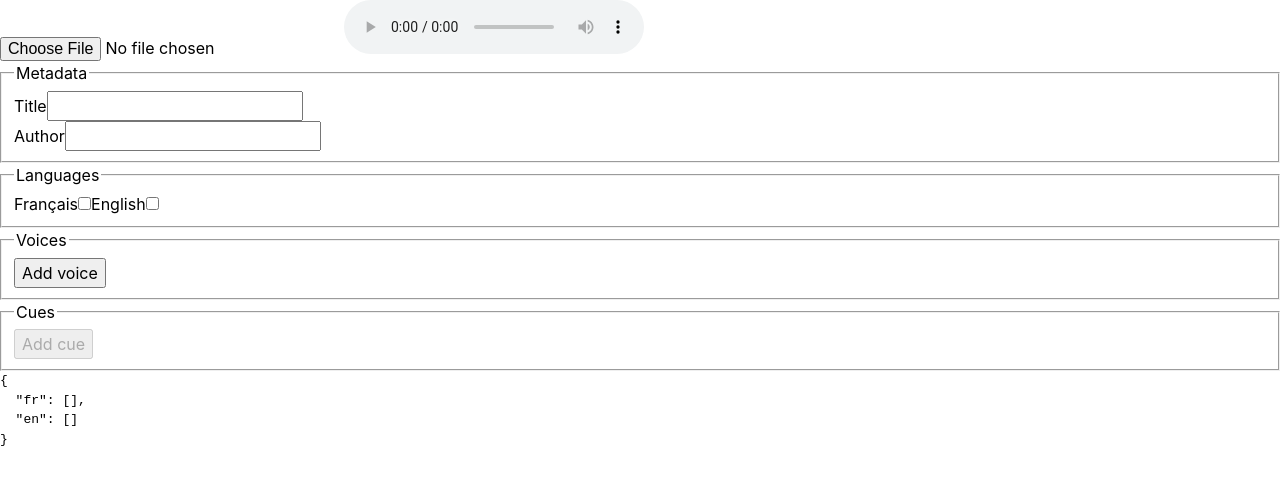
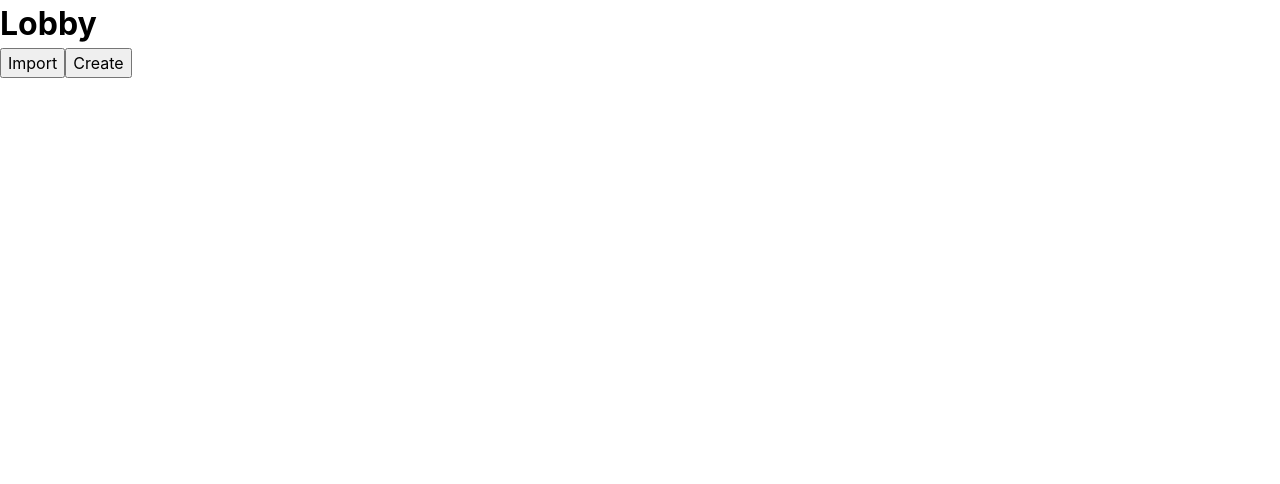
Before and after one commit to Dynodzzo/aat-editor, a React (Vite) app: page / in a window 1280 px wide. Shown: the top 484 px of the page. Built offline with nearby package versions, Linux system fonts and the light colour scheme.

Commit message:
Create Lobby page to allow creation or edition from an imported file

```diff
--- a/src/App.tsx
+++ b/src/App.tsx
@@ -1,7 +1,21 @@
+import { useState } from "react";
+import { Lobby } from "./components/Lobby/Lobby";
 import { TranscriptionForm } from "./components/TranscriptionForm/TranscriptionForm";
+import { TranscriptionFormState } from "./components/TranscriptionForm/TranscriptionFormContext/TranscriptionFormContext";
 
 function App() {
-  return <TranscriptionForm />;
+  const [isEditing, setIsEditing] = useState(false);
+  const [initialFormState, setInitialFormState] = useState<TranscriptionFormState | undefined>();
+
+  const handleStartEditing = (state?: TranscriptionFormState) => {
+    setIsEditing(true);
+    if (state) setInitialFormState(state);
+  };
+
+  if (!isEditing) {
+    return <Lobby onStartEditing={handleStartEditing} />;
+  }
+  return <TranscriptionForm initialFormState={initialFormState} />;
 }
 
 export default App;
--- /dev/null
+++ b/src/components/Lobby/Lobby.tsx
@@ -0,0 +1,44 @@
+import { useRef } from "react";
+import { TranscriptionFormState } from "../TranscriptionForm/TranscriptionFormContext/TranscriptionFormContext";
+
+type LobbyProps = {
+  onStartEditing: (state?: TranscriptionFormState) => void;
+};
+
+export const Lobby = ({ onStartEditing }: LobbyProps) => {
+  const importInputRef = useRef<HTMLInputElement>(null);
+
+  const handleFileChange = (event: React.ChangeEvent<HTMLInputElement>) => {
+    const reader = new FileReader();
+
+    reader.onload = (event) => {
+      const result = JSON.parse(event.target?.result?.toString() || "{}");
+      onStartEditing(result);
+    };
+
+    reader.onerror = (event) => {
+      console.log(event);
+    };
+
+    reader.readAsText(event.target.files?.[0] as Blob);
+  };
+
+  const handleImportClick = () => {
+    if (importInputRef.current) {
+      importInputRef.current.click();
+    }
+  };
+
+  const handleCreateClick = () => {
+    onStartEditing();
+  };
+
+  return (
+    <div>
+      <h1>Lobby</h1>
+      <input type="file" accept=".json" hidden ref={importInputRef} onChange={handleFileChange} />
+      <button onClick={handleImportClick}>Import</button>
+      <button onClick={handleCreateClick}>Create</button>
+    </div>
+  );
+};
--- /dev/null
+++ b/src/components/TranscriptionForm/ExportActions/ExportActions.tsx
@@ -0,0 +1,81 @@
+import { useTranscriptionForm } from "../TranscriptionFormContext/TranscriptionFormContext";
+
+const UNWANTED_KEYS = ["key", "duration"];
+
+export const ExportActions = () => {
+  const state = useTranscriptionForm();
+
+  // const formatVoices = () => {
+  //   return voices.map(({ id, color, name }) => {
+  //     return {
+  //       id,
+  //       color,
+  //       name: Object.entries(name).reduce((acc, [key, value]) => {
+  //         if (languages.includes(key as LanguageKey)) {
+  //           return { ...acc, [key]: value };
+  //         }
+
+  //         return acc;
+  //       }, {}),
+  //     };
+  //   });
+  // };
+
+  // const formatCues = () => {
+  //   return Object.entries(cues).reduce((acc, [key, value]) => {
+  //     if (languages.includes(key as LanguageKey)) {
+  //       return {
+  //         ...acc,
+  //         [key]: value.map(({ start, end, voice, text, note }) => ({
+  //           start,
+  //           end,
+  //           voice,
+  //           text,
+  //           note,
+  //         })),
+  //       };
+  //     }
+
+  //     return acc;
+  //   }, {});
+  // };
+
+  // const formatDataForExport = () => {
+  //   return {
+  //     title,
+  //     author,
+  //     languages,
+  //     voices: formatVoices(),
+  //     cues: formatCues(),
+  //   };
+  // };
+
+  /**
+   * Removes unwanted keys from the JSON object
+   * @param key
+   * @param value
+   * @returns
+   */
+  const JSONReplacer = (key: string, value: any) => {
+    if (UNWANTED_KEYS.includes(key)) {
+      return undefined;
+    }
+
+    return value;
+  };
+
+  const getDownloadLink = () => {
+    const data = JSON.stringify(state, JSONReplacer, 2);
+    const blob = new Blob([data], { type: "application/json" });
+    const url = URL.createObjectURL(blob);
+    return url;
+  };
+
+  return (
+    <>
+      <a href={getDownloadLink()} target="_blank" rel="noreferrer noopener">
+        Export
+      </a>
+    </>
+  );
+};
--- a/src/components/TranscriptionForm/TranscriptionForm.tsx
+++ b/src/components/TranscriptionForm/TranscriptionForm.tsx
@@ -2,19 +2,26 @@ import { PropsWithChildren } from "react";
 import { CuesForm } from "./CuesForm/CuesForm";
 import { LanguagesForm } from "./LanguagesForm/LanguagesForm";
 import { MetadataForm } from "./MetadataForm/MetadataForm";
-import { TranscriptionFormProvider, useTranscriptionForm } from "./TranscriptionFormContext/TranscriptionFormContext";
+import {
+  TranscriptionFormProvider,
+  TranscriptionFormState,
+  useTranscriptionForm,
+} from "./TranscriptionFormContext/TranscriptionFormContext";
 import { VoicesForm } from "./VoicesForm/VoicesForm";
 import { AudioFileForm } from "./AudioFileForm/AudioFileForm";
+import { ExportActions } from "./ExportActions/ExportActions";
 
-type TranscriptionFormProps = {};
+type TranscriptionFormProps = {
+  initialFormState?: TranscriptionFormState;
+};
 
-export const TranscriptionForm = ({}: TranscriptionFormProps) => {
+export const TranscriptionForm = ({ initialFormState }: TranscriptionFormProps) => {
   const handleFormSubmit = (event: React.FormEvent<HTMLFormElement>) => {
     event.preventDefault();
   };
 
   return (
-    <TranscriptionFormProvider>
+    <TranscriptionFormProvider initialFormState={initialFormState}>
       <TranscriptionFormWrapper>
         <AudioFileForm />
         <form onSubmit={handleFormSubmit}>
@@ -23,17 +30,18 @@ export const TranscriptionForm = ({}: TranscriptionFormProps) => {
           <VoicesForm />
           <CuesForm />
         </form>
+        <ExportActions />
       </TranscriptionFormWrapper>
     </TranscriptionFormProvider>
   );
 };
 
 const TranscriptionFormWrapper = ({ children }: PropsWithChildren) => {
-  const { cues } = useTranscriptionForm();
+  const state = useTranscriptionForm();
   return (
     <>
       {children}
-      <pre>{JSON.stringify(cues, null, 2)}</pre>
+      <pre>{JSON.stringify(state, null, 2)}</pre>
     </>
   );
 };
--- a/src/components/TranscriptionForm/TranscriptionFormContext/TranscriptionFormContext.tsx
+++ b/src/components/TranscriptionForm/TranscriptionFormContext/TranscriptionFormContext.tsx
@@ -72,8 +72,12 @@ const transcriptionReducer = (state: TranscriptionFormState, action: Transcripti
   }
 };
 
-export const TranscriptionFormProvider = ({ children }: PropsWithChildren) => {
-  const [transcription, dispatch] = useReducer(transcriptionReducer, INITIAL_FORM_STATE);
+type TranscriptionFormProviderProps = PropsWithChildren & {
+  initialFormState?: TranscriptionFormState;
+};
+
+export const TranscriptionFormProvider = ({ initialFormState, children }: TranscriptionFormProviderProps) => {
+  const [transcription, dispatch] = useReducer(transcriptionReducer, { ...INITIAL_FORM_STATE, ...initialFormState });
 
   return (
     <TranscriptionContext.Provider value={transcription}>
```
